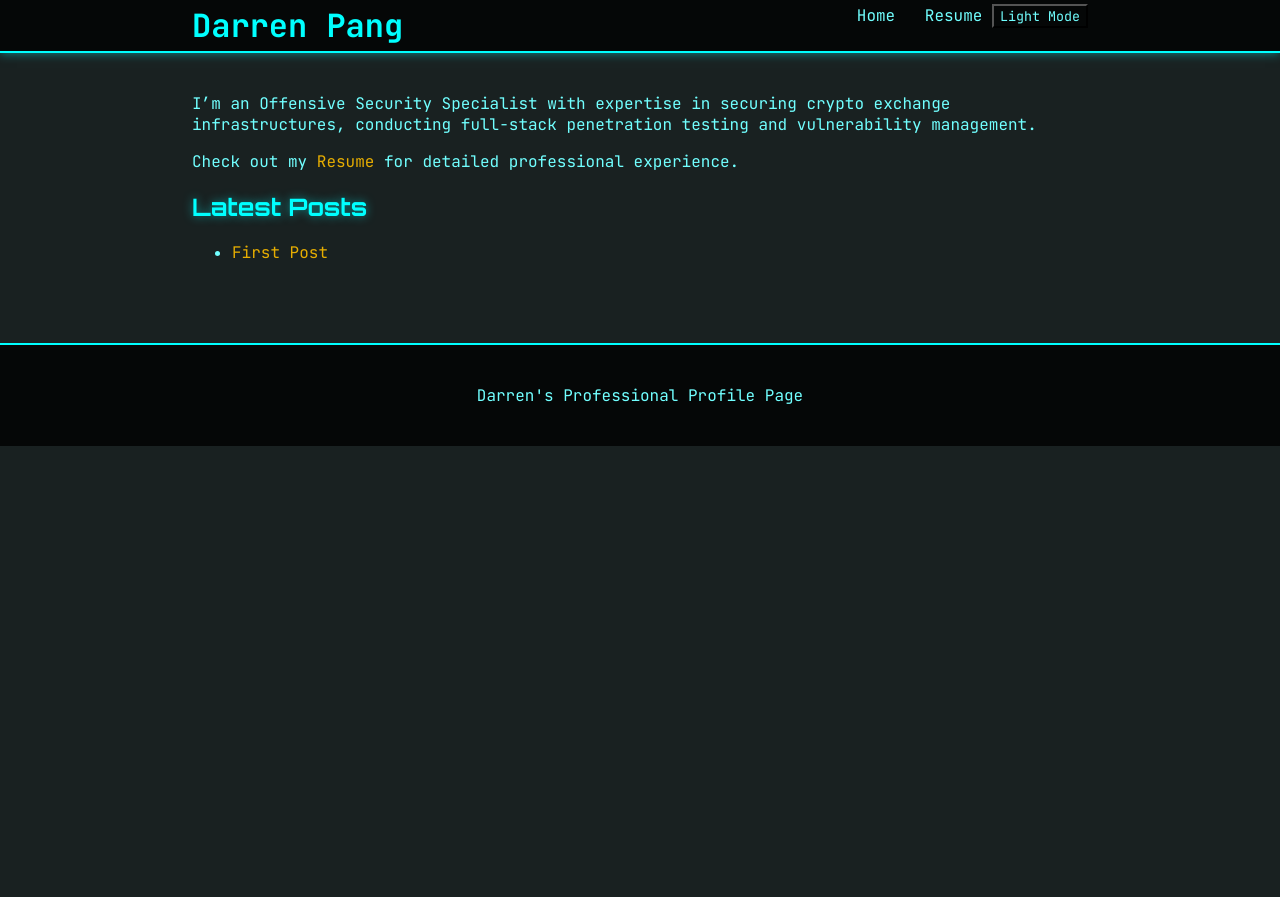
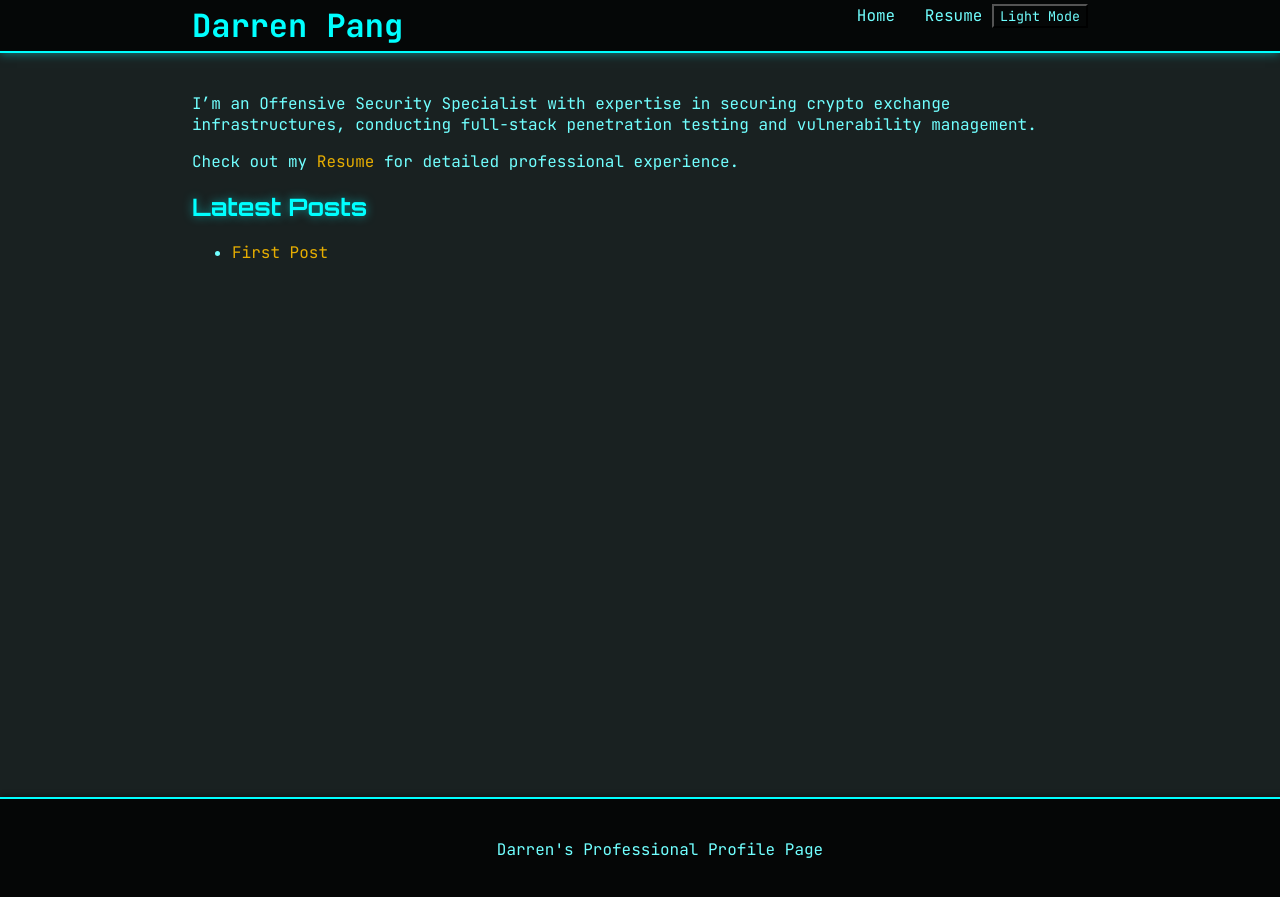
Before and after one commit to darrenpyw/skills-github-pages, a Jekyll site: the page built from index.md, in a window 1280 px wide. Shown: the top 897 px of the page. Built offline with Jekyll 4.4.1, drawn with Linux system fonts in a browser that asks for light colours.

Commit message:
Make footer stick to bottom

```diff
--- a/_includes/footer.html
+++ b/_includes/footer.html
@@ -1,4 +1,4 @@
-<footer class="site-footer h-card">
+<footer class="site-footer">
   <!-- <data class="u-url" href="{{ '/' | relative_url }}"></data> -->
   <div class="wrapper">
     <!--<div class="footer-col-wrapper">
--- a/assets/css/main.css
+++ b/assets/css/main.css
@@ -90,11 +90,26 @@ a:hover {
 }
 
 .site-footer {
+  position: fixed;
+  bottom: 0;
+  width: 100%;
+  z-index: 1000;
   background-color: rgba(0, 0, 0, 0.8);
   border-top: 2px solid var(--border-color);
   text-align: center;
   padding: 20px;
   margin-top: 40px;
+}
+
+/* Make footer stick to bottom */
+footer {
+  position: fixed;
+  bottom: 0;
+  width: 100%;
+  z-index: 1000;
+  background-color: var(--bg-color);
+  padding: 15px 0;
+  box-shadow: 0 -2px 5px rgba(0, 0, 0, 0.3);
 }
 
 .resume h1 {
```
